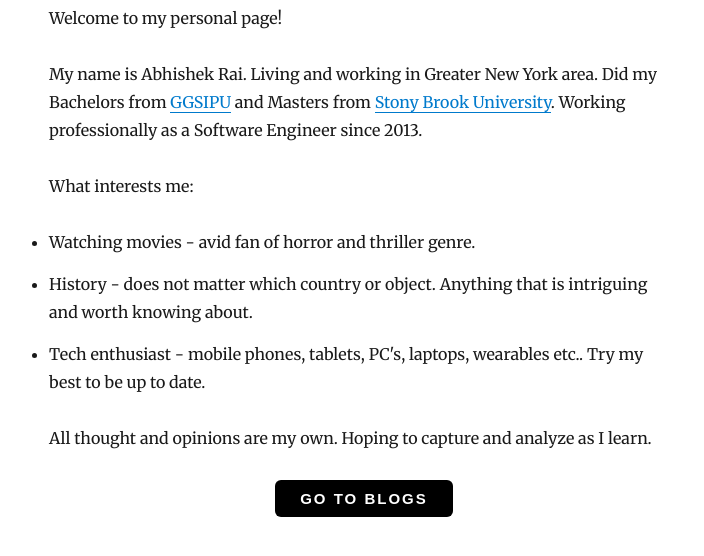
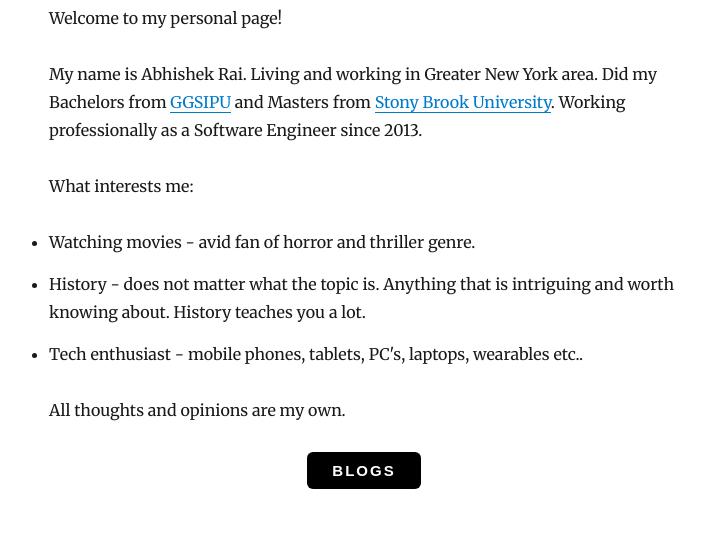
Before and after one commit to abhi2rai/abhi2rai-blog, a Gatsby site: page / in a window 1280 px wide. Shown: the part 328-884 px from the top of the page, without its empty margins (276-980 px from the left). After the commit the page ends 859 px from the top, so only its background shows below. Built offline with nearby package versions, Linux system fonts and the light colour scheme; Gatsby itself is replaced by a stand-in of ours; some packages are replaced by stand-ins of ours.

Commit message:
updating homepage text

```diff
--- a/src/pages/index.js
+++ b/src/pages/index.js
@@ -34,19 +34,18 @@ class IndexPage extends React.Component {
               Watching movies - avid fan of horror and thriller genre.
             </li>
             <li>
-              History - does not matter which country or object. Anything that is intriguing and worth knowing about.
+              History - does not matter what the topic is. Anything that is intriguing and worth knowing about. History teaches you a lot.
             </li>
             <li>
-              Tech enthusiast - mobile phones, tablets, PC's, laptops, wearables etc.. Try my best to be up to date.
+              Tech enthusiast - mobile phones, tablets, PC's, laptops, wearables etc..
             </li>
           </ul>
         </p>
         <p>
-          All thought and opinions are my own.
-          Hoping to capture and analyze as I learn.
+          All thoughts and opinions are my own.
         </p>
         <Link to="/blog/">
-          <Button margin="auto">Go to Blogs</Button>
+          <Button margin="auto">Blogs</Button>
         </Link>
       </Layout>
     )
```
